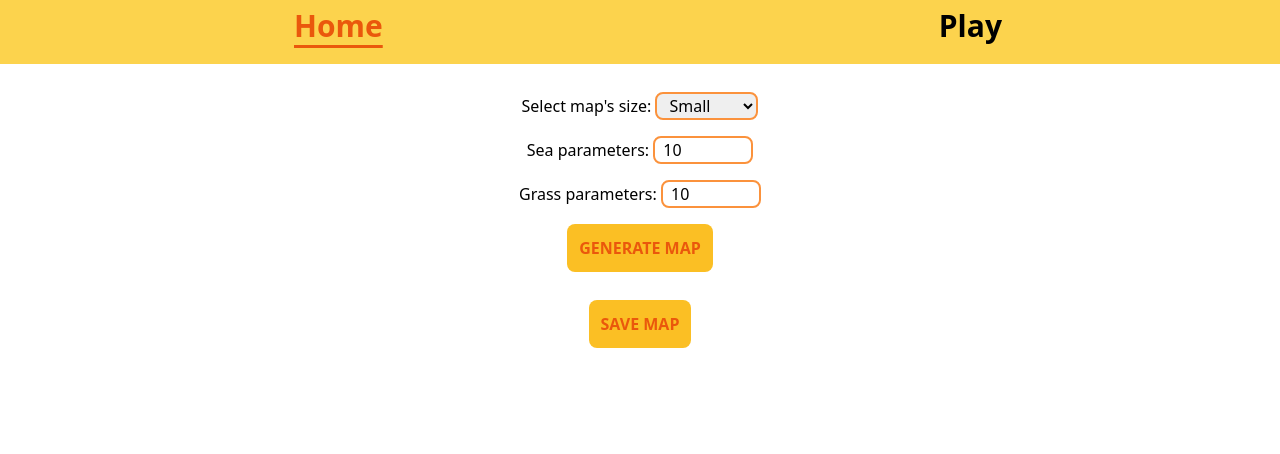
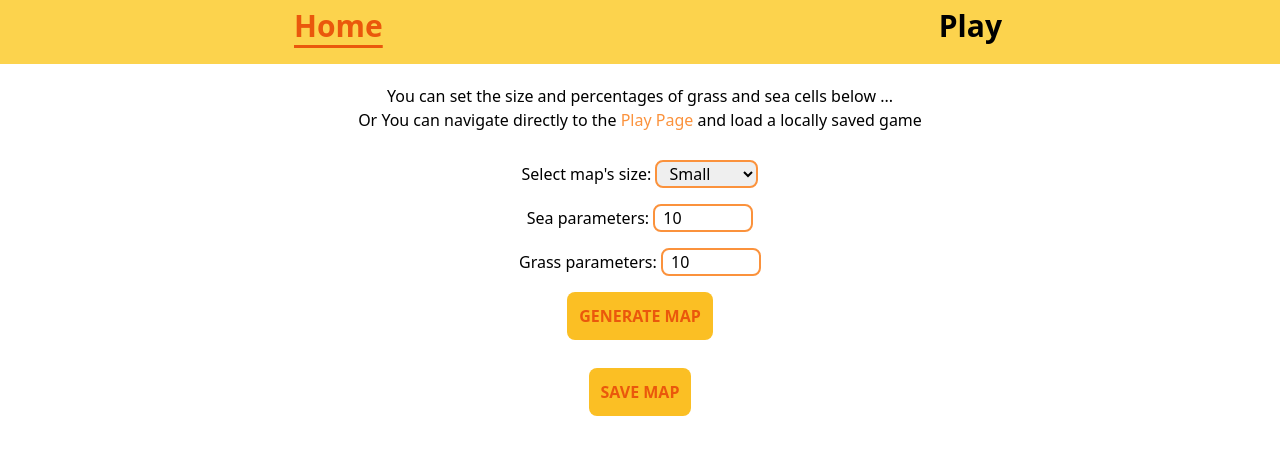
Before and after one commit to ranran2121/pokemon-game, a React (Create React App) app: page / in a window 1280 px wide. Shown: the top 454 px of the page. Built offline with nearby package versions, Linux system fonts and the light colour scheme.

Commit message:
update cell dimensions for larger maps

```diff
--- a/src/components/Map.tsx
+++ b/src/components/Map.tsx
@@ -48,7 +48,7 @@ const Map = ({
                 ? "blue"
                 : cell === "grass"
                 ? "green"
-                : "rgb(217 119 6)",
+                : "rgb(245 158 11)",
               border: "1px solid white",
               borderRadius: "5px",
               position: "relative",
--- a/src/routes/Home.tsx
+++ b/src/routes/Home.tsx
@@ -4,6 +4,7 @@ import {
   placeContiguousArea,
   recheckMapForIsolatedLandCells,
 } from "../lib/mapGeneration";
+import { NavLink } from "react-router-dom";
 
 const Home = () => {
   const [map, setMap] = useState<string[][] | null>(null);
@@ -104,6 +105,19 @@ const Home = () => {
   return (
     <div className="text-center">
       <div className="my-5">
+        <p className="">
+          You can set the size and percentages of grass and sea cells below ...
+        </p>
+        <p className="">
+          Or You can navigate directly to the{" "}
+          <NavLink to="/play" className="capitalize text-orange-400">
+            Play page
+          </NavLink>{" "}
+          and load a locally saved game
+        </p>
+      </div>
+
+      <div className="my-5">
         <div className="setting">
           <label htmlFor="dimension-select">Select map's size: </label>
           <select
--- a/src/routes/PlayPage.tsx
+++ b/src/routes/PlayPage.tsx
@@ -286,17 +286,19 @@ const PlayPage = () => {
 
               <div className="my-2">
                 {pokemonData?.name ? (
-                  <h2>
+                  <p>
                     Play with{" "}
                     <span className="uppercase text-orange-500 font-bold ">
                       {pokemonData.name}
+                      <img
+                        src={pokemonData.sprites.front_default}
+                        alt={pokemonData?.name}
+                        className="w-14 inline"
+                      />
                     </span>
-                  </h2>
+                  </p>
                 ) : (
-                  <button
-                    onClick={fetchPokemon}
-                    className="bg-pink-400 p-4 rounded-xl uppercase text-white"
-                  >
+                  <button onClick={fetchPokemon} className="button">
                     Play
                   </button>
                 )}
@@ -305,7 +307,7 @@ const PlayPage = () => {
                 pokemonData={pokemonData}
                 localMap={localMap}
                 pokemonPosition={pokemonPosition}
-                size="30px"
+                size={`${localMap.length === 10 ? "30px" : "20px"}`}
               />
             </div>
 
```
